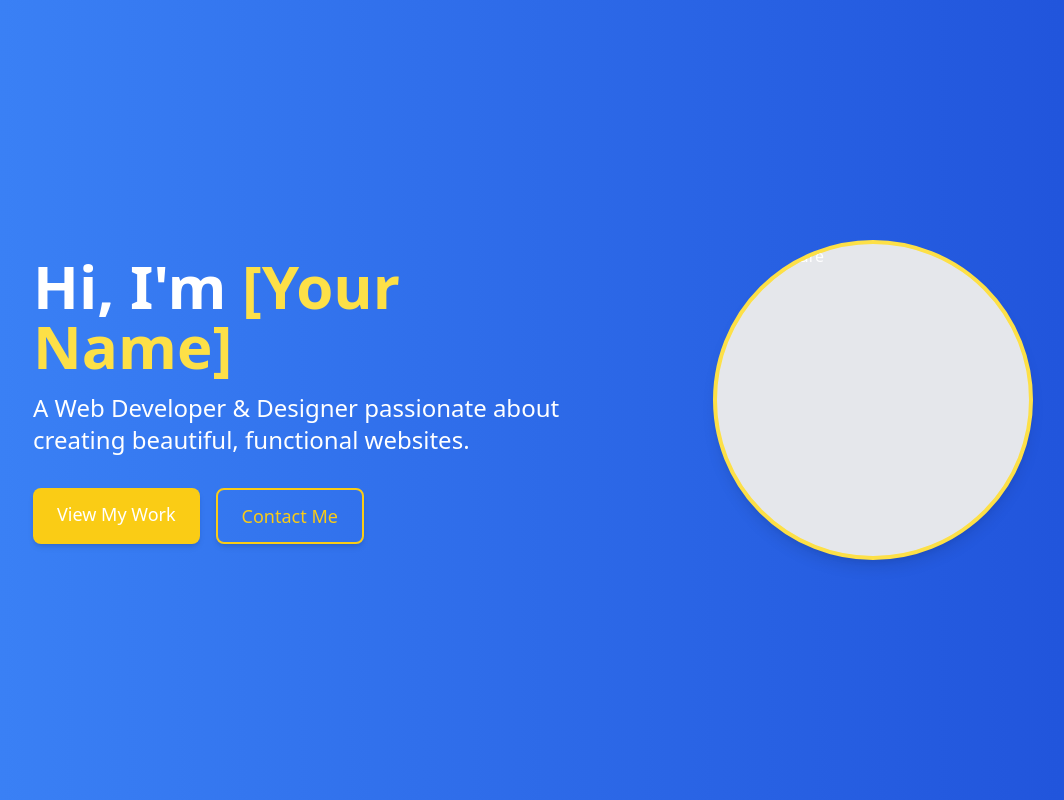
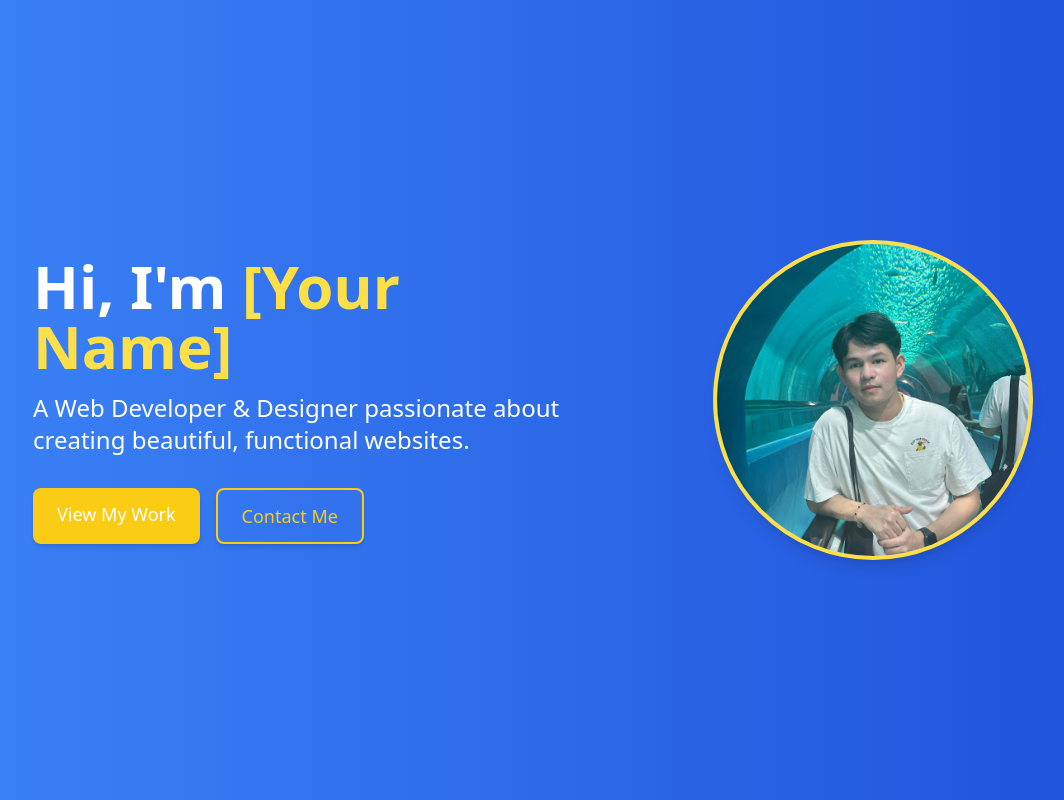
Before and after one commit to 66160249/portfolio-team21, a website: page src/components/hero/index.html in a window 1280 px wide. Shown: the whole page, without its empty margins (47-1111 px from the left). Drawn offline with nearby package versions, Linux system fonts and the light colour scheme.

Commit message:
add pic hero

```diff
--- a/src/components/hero/index.html
+++ b/src/components/hero/index.html
@@ -31,7 +31,7 @@
             <!-- Right Image -->
             <div class="lg:w-1/2 mt-8 lg:mt-0 flex justify-center">
                 <div class="w-60 h-60 lg:w-80 lg:h-80 rounded-full bg-gray-200 shadow-lg overflow-hidden border-4 border-yellow-300">
-                    <img src="....jpg" alt="Your Picture" class="w-full h-full object-cover">
+                    <img src="Profile.jpg" alt="Your Picture" class="w-full h-full object-cover">
                 </div>
             </div>
         </div>
```
Also changed, not shown: src/components/hero/Profile.jpg (added).
